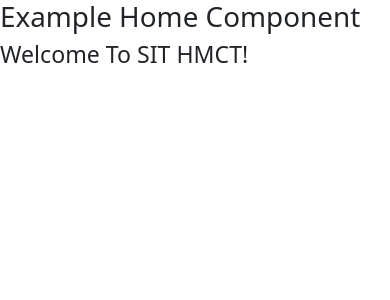
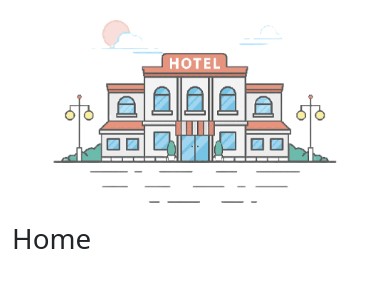
Before and after one commit to Shreya010tech/Frontend, a React (Create React App) app: page /Home in a window 390 px wide. Shown: the top 300 px of the page. Built offline with nearby package versions, Linux system fonts and the light colour scheme.

Commit message:
Added img

```diff
--- a/src/Main.css
+++ b/src/Main.css
@@ -2,3 +2,12 @@ body
 {
   font-family: Georgia;
 }
+.homeimgcss
+{
+  background: rgba(178, 226, 246, 0.23);
+}
+.imgfix
+{
+  width: 100%;
+  height: auto;
+}
--- a/src/components/Home.jsx
+++ b/src/components/Home.jsx
@@ -1,10 +1,16 @@
 import React from "react";
-
+import homeimg from "../img/homeimg.png";
 const Home = () => {
   return (
-    <div>
-      <h1>Example Home Component</h1>
-      <h3>Welcome To SIT HMCT!</h3>
+    <div className="container" id="HomeCss">
+      <div className="row">
+        <div className="col-sm" id="homeimgcss">
+          <img src={homeimg} className="imgfix" />
+        </div>
+        <div className="col-sm">
+          <h1>Home</h1>
+        </div>
+      </div>
     </div>
   );
 };
```
Also changed, not shown: src/img/homeimg.png (added).
